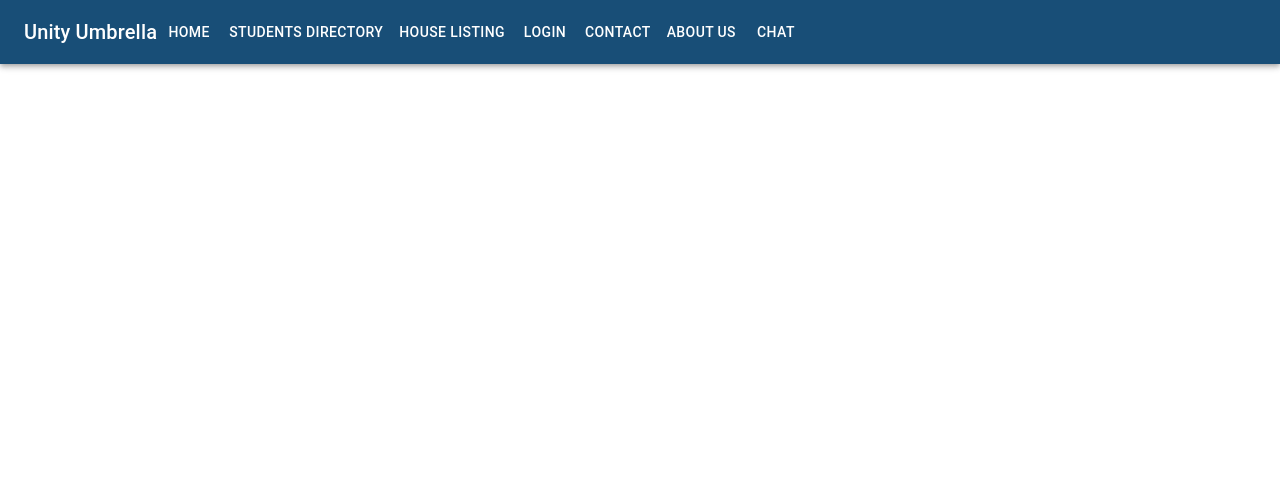
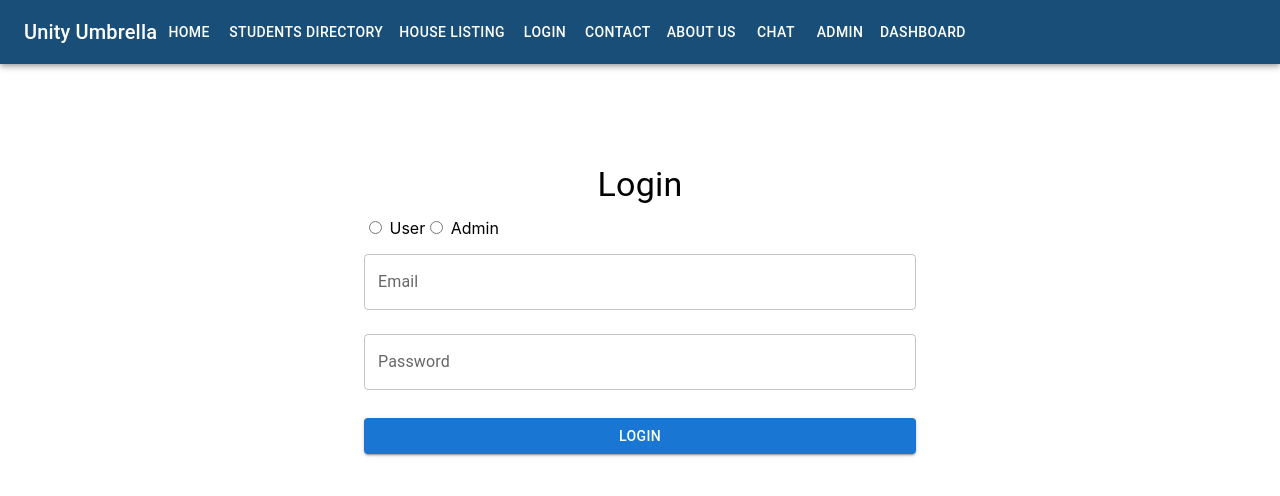
Before and after one commit to Unity-Umbrella/unity_umbrella, a React (Create React App) app: page /admin in a window 1280 px wide. Shown: the top 496 px of the page. Built offline with nearby package versions, Linux system fonts and the light colour scheme.

Commit message:
Admin: login

```diff
--- a/src/App.tsx
+++ b/src/App.tsx
@@ -9,6 +9,9 @@ import HouseListing from './pages/HouseListing/HouseListing';
 import LoginPage from "./pages/Login/Login";
 import About from "./pages/AboutUs/AboutUs";
 import Chatpg from "./pages/ChatPage/ChatPage";
+import Admin from "./pages/AdminPortal/Admin";
+import Dashboard from "./pages/Dashboard/dashboard";
+import Sidebar from './components/Sidebar/Sidebar';
 import { MultiChatWindow } from 'react-chat-engine-advanced';
 
 
@@ -26,6 +29,8 @@ function App() {
                   <Route path="/login" element={<LoginPage/>}/>
                   <Route path="/about-us" element={<About/>}/>
                   <Route path="/chat" element={<Chatpg/>}/>
+                  <Route path="/admin" element={<Admin/>}/>
+                  <Route path="/dashboard" element={<Dashboard/>}/>
                   {/* Add more routes as needed */}
               </Routes>
           </div>
--- a/src/components/Header/Header.tsx
+++ b/src/components/Header/Header.tsx
@@ -20,6 +20,8 @@ const Header: React.FC = () => {
                 <Button color="inherit" component={Link} to="/contact-us">Contact</Button>
                 <Button color="inherit" component={Link} to="/about-us">About Us</Button>
                 <Button color="inherit" component={Link} to="/chat">Chat</Button>
+                <Button color="inherit" component={Link} to="/admin">Admin</Button>
+                <Button color="inherit" component={Link} to="/dashboard">Dashboard</Button>
             </Toolbar>
         </AppBar>
     );
--- /dev/null
+++ b/src/components/Sidebar/Sidebar.tsx
@@ -0,0 +1,17 @@
+import * as React from 'react';
+import AppBar from '@mui/material/AppBar';
+import Toolbar from '@mui/material/Toolbar';
+import Typography from '@mui/material/Typography';
+import {colors} from "../../styles/colors";
+import {Button} from "@mui/material";
+import { Link } from 'react-router-dom';
+
+const Sidebar = () => {
+    return(
+        <div>
+            <h1>This is a Sidebar</h1>
+        </div>
+    );
+};
+
+export default Sidebar;
--- /dev/null
+++ b/src/pages/AdminPortal/Admin.tsx
@@ -0,0 +1,91 @@
+import React, { useState } from 'react';
+import { Container, TextField, Button, Typography } from '@mui/material';
+
+const Admin = () => {
+    const [email, setEmail] = useState('');
+    const [password, setPassword] = useState('');
+    const [userType, setUserType] = useState('');
+    const [secretKey, setSecretKey] = useState('');
+
+    const handleLogin = () => {
+        if(userType=="Admin" && secretKey!="RichitaR"){
+            alert("Invalid Admin")
+        }
+        else{
+
+        }
+
+    }
+
+    return (
+        <Container maxWidth="sm" style={{ marginTop: '100px' }}>
+            <Typography variant="h4" align="center" gutterBottom>
+                Login
+            </Typography>
+            <div>
+                <input
+                type="radio"
+                name="UserType"
+                value="User"
+                onChange={(e) => setUserType(e.target.value)}
+                />{" "}
+                User
+                <input
+                type="radio"
+                name="UserType"
+                value="Admin"
+                onChange={(e) => setUserType(e.target.value)}
+                />{" "}
+                Admin
+            </div>
+
+            {userType == "Admin" ? (
+                <div className="mb-3">
+                    <TextField
+                    label="Secret Key"
+                    variant="outlined"
+                    fullWidth
+                    margin="normal"
+                    value={secretKey}
+                    onChange={(e) => setSecretKey(e.target.value)}
+                />
+
+                </div>
+            ) : null}
+
+
+
+
+            <form onSubmit={handleLogin}>
+                <TextField
+                    label="Email"
+                    variant="outlined"
+                    fullWidth
+                    margin="normal"
+                    value={email}
+                    onChange={(e) => setSecretKey(e.target.value)}
+                />
+                <TextField
+                    label="Password"
+                    type="password"
+                    variant="outlined"
+                    fullWidth
+                    margin="normal"
+                    value={password}
+                    onChange={(e) => setSecretKey(e.target.value)}
+                />
+                <Button
+                    type="submit"
+                    variant="contained"
+                    color="primary"
+                    fullWidth
+                    style={{ marginTop: '20px' }}
+                >
+                    Login
+                </Button>
+            </form>
+        </Container>
+    );
+}
+
+export default Admin;
--- /dev/null
+++ b/src/pages/Dashboard/dashboard.tsx
@@ -0,0 +1,18 @@
+import React from 'react';
+import {Avatar, Container, ButtonBase, Grid, Paper, styled, Typography} from "@mui/material";
+import Header from '../../components/Header/Header';
+import Footer from "../../components/Footer/Footer";
+import Sidebar from '../../components/Sidebar/Sidebar';
+
+function dash()
+{
+    return(
+        <div>
+            <h1>Dashboard page</h1>
+        </div>
+
+    )
+
+}
+
+export default dash;
```
Also changed, not shown: 1 other file (tests, documents, lock files or other folders).
